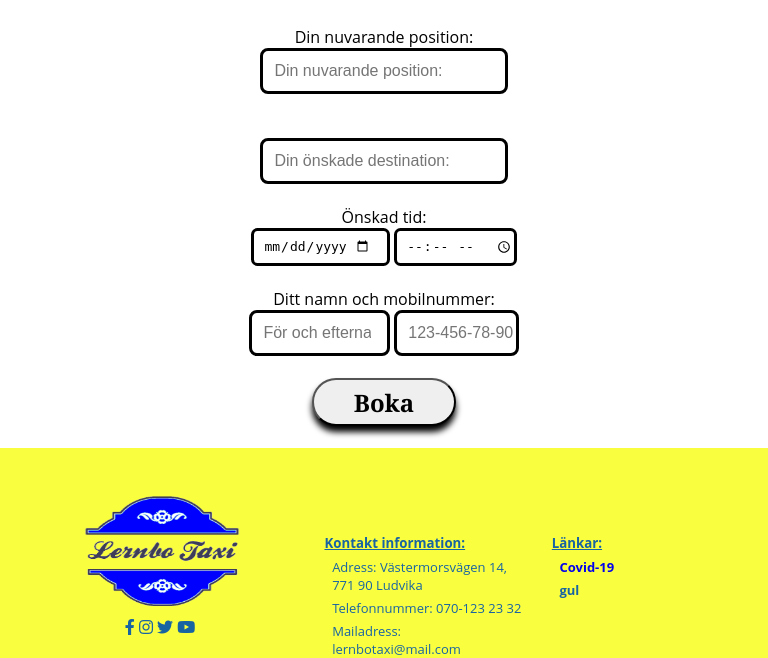
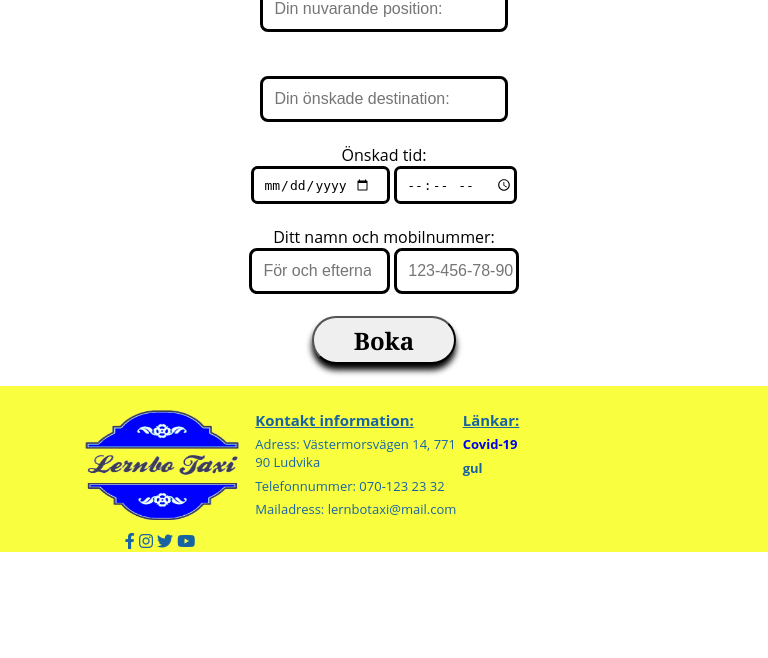
Before and after one commit to TaxiLernbo/TaxiLernbo, a PHP site: page / in a window 768 px wide. Shown: the part 653-1311 px from the top of the page. After the commit the page ends 1205 px from the top, so only its background shows below. Run offline with PHP 8.4, Linux system fonts and the light colour scheme.

Commit message:
jobbat med mobil footer

```diff
--- a/styles/general.css
+++ b/styles/general.css
@@ -79,7 +79,7 @@
   .footerContent{
   display: flex;
   flex-direction: row;
-  padding-top: 3em;
+  padding-top: 1.5em;
 }
 .footerSections{
   width: 27%;
@@ -333,22 +333,29 @@ textarea.customerDescription:focus
 {
   outline: none;
 }
+
 textarea.customerDescription:active
 {
   outline: none;
 }
+
 @media screen and (max-width: 500px){
-  .leftNav{
+  .leftNav
+  {
     width: 0;
     height: 0;
     display: none;
   }
-  .rightNav{
+
+  .rightNav
+  {
     width: 0;
     height: 0;
     display: none;
   }
-.mobileMenu{
+
+.mobileMenu
+{
   display: block;
   height: 4em;
   padding-left: 45vw;
@@ -356,52 +363,86 @@ textarea.customerDescription:active
   width: 100%;
   background-color: #f9ff3e;
 }
-.iframe{
+
+.iframe
+{
   width: 70vw;
   height: 20em;
 }
-div.bookingFormBox{
+
+div.bookingFormBox
+{
   margin-left: 1vw;
   margin-right: 1vw;
   width: auto;
 }
-input#startPos{
+
+input#startPos
+{
   width: 85vw;
   margin-right: 0.7em;
 }
-input#endPos{
+
+input#endPos
+{
   width: 85vw;
   margin-right: 0.7em;
 }
-input#date{
+
+input#date
+{
   width: 38vw;
 }
-input#time{
+
+input#time
+{
   width: 38vw;
   margin-right: 3vw;
 }
-input#name{
+
+input#name
+{
   width: 38vw;
 }
-input#phone{
+
+input#phone
+{
   width: 38vw;
   margin-right: 3vw;
 }
+
 .footerContent
 {
   padding-top: 0vh;
   align-items: center;
 }
-.footerSections{
-  width: 20%;
+
+.footerSections
+{
   height: auto;
 }
+
+#footerLinks h5
+{
+  font-size: small;
+}
+
 #footerContact
 {
   padding-top: auto;
   padding-left: 10.5vw;
+  font-size: smaller;
+  padding-right: 8vw;
+}
+
+#footerContact li
+{
+/*   padding-top: 0.2vh;
+  padding-bottom: 0.6vh; */
   font-size: x-small;
+  padding: 0.9vw;
 }
+
 #footerLinks
 {
   padding-top: auto;
@@ -414,47 +455,12 @@ input#phone{
   display: none;
 }
 
-.socialMedia
+#footerLogos
 {
-
-}
-}
-@media screen and (min-width: 501px) and (max-width: 900px){
-.rightNav{
-
-}
-.nav{
-  flex-direction: column;
-}
-.rightNav a{
-  font-size: 3.5vw;
-}
-.leftNav{
-  padding-left: 13.5vw;
-}
-ul li{
-  padding-left: 1vw;
-}
-#footerContact
-{
-  padding-top: 5vw;
-  padding-left: 9vw;
-  font-size: medium;
-}
-#footerLinks
-{
-  padding-top: 5vw;
-  padding-left: 2.6vw;
-  font-size: medium;
-}
-div.bookingFormBox{
-  margin-left: 10vw;
-  margin-right: 10vw;
-  width: auto;
+  padding-left: 0vh;
 }
 
 .socialMedia
 {
-  padding-left: 0vw;
+  padding-left: 0em;
 }
-}
```
